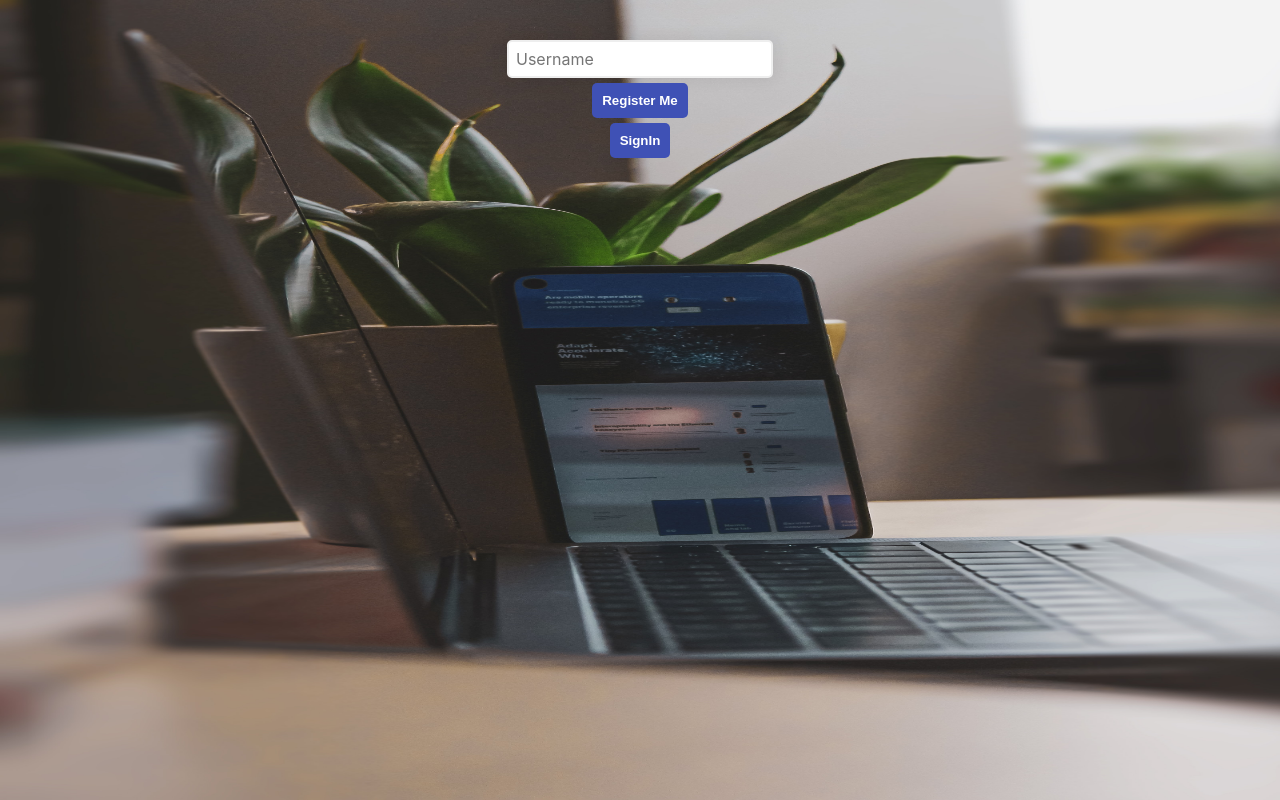
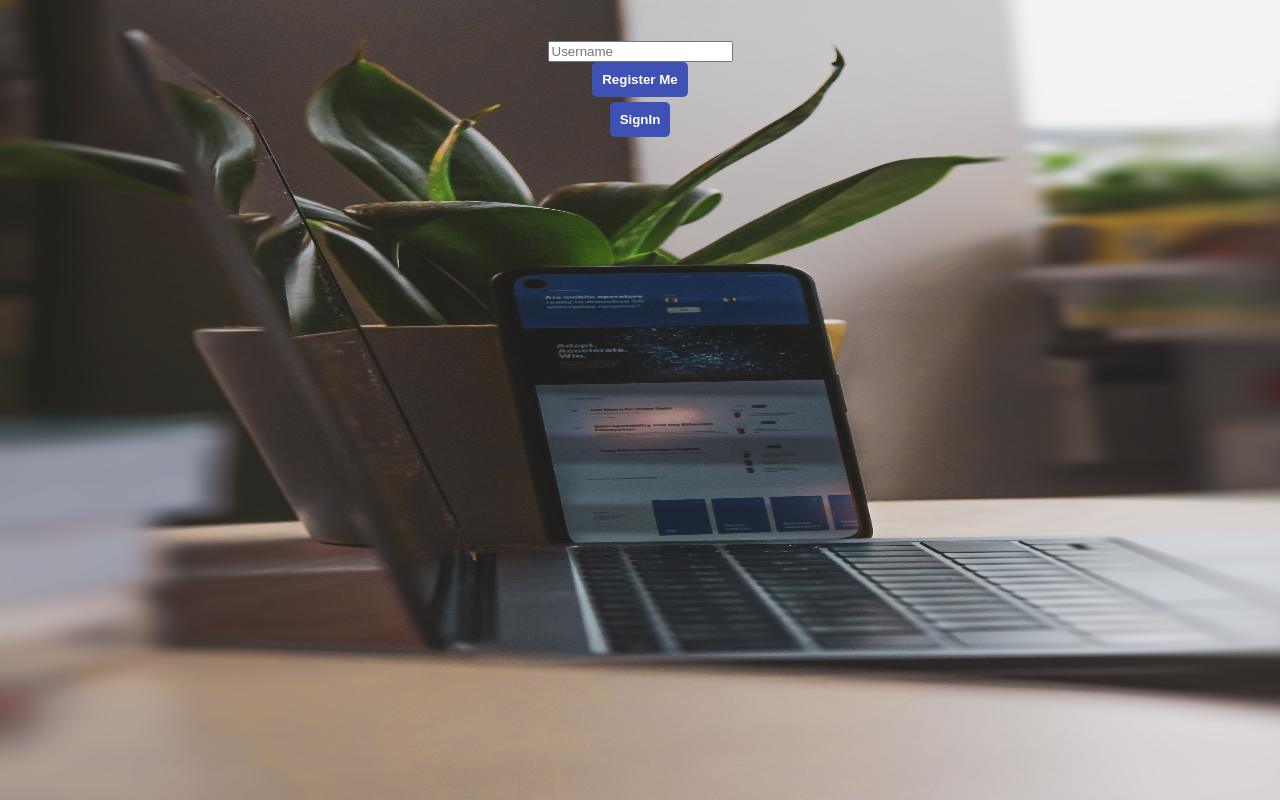
Before and after one commit to Akansha0211/Extension, a React app in the folder react-app/: page / in a window 1280 px wide. Built offline with nearby package versions, Linux system fonts and the light colour scheme.

Commit message:
Remove focus on click of input element

```diff
--- a/react-app/src/Register.css
+++ b/react-app/src/Register.css
@@ -20,7 +20,7 @@
 .form-group-1{
   margin-top: 40px;
 }
-input[type=text]{
+input[type=text]:focus{
   padding: 7px;
   margin-bottom: 5px;
   border: 2px solid #eeeeee;
@@ -28,6 +28,7 @@ input[type=text]{
   border-radius:5px;
   font-family: inherit;
   font-size: inherit;
+  outline: none;
 }
 .btn{
   /*remove default behaviour*/
```
